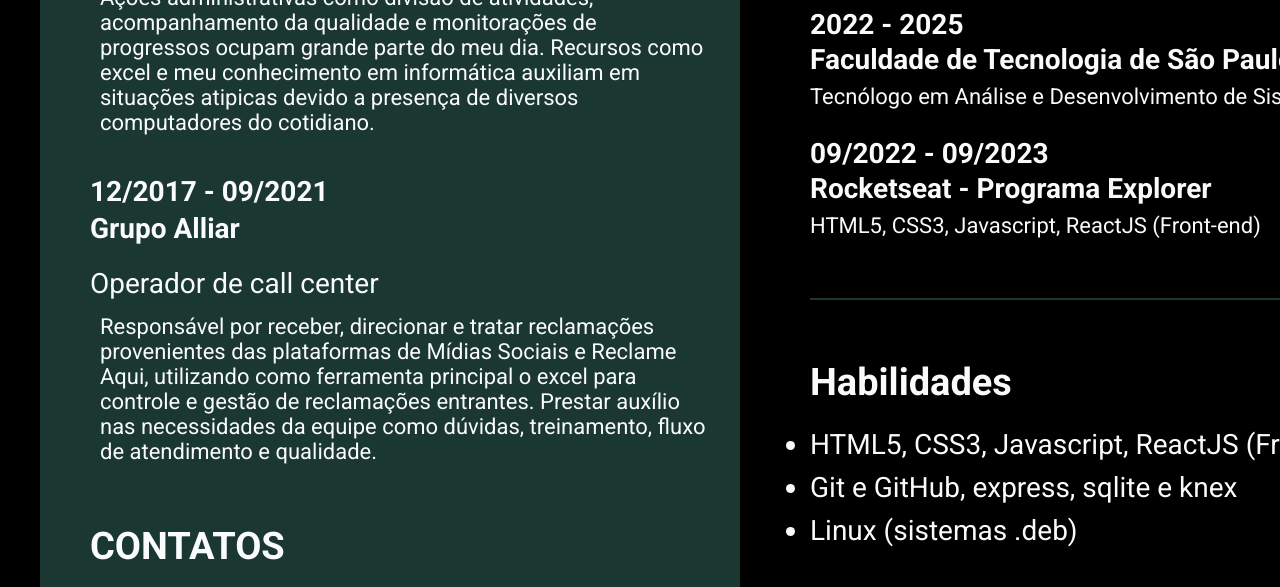
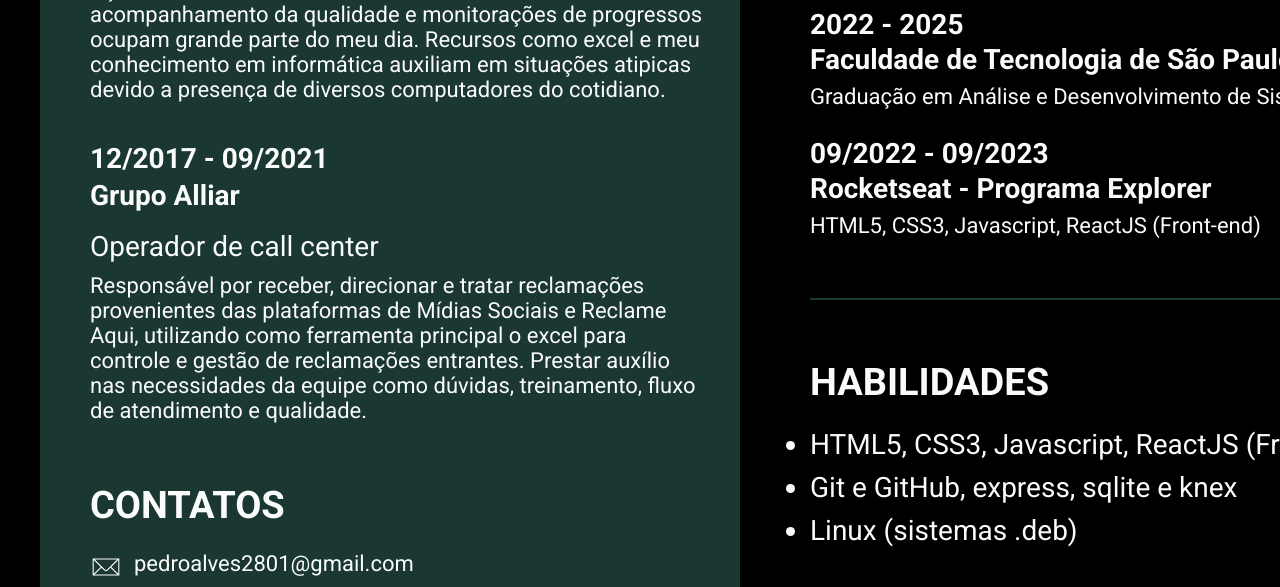
Before and after one commit to Pedro-Jelev/Portifolio, a plain HTML site: page index.html in a window 1280 px wide. Shown: the part 608-1195 px from the top of the page. Drawn offline with Linux system fonts and the light colour scheme.

Commit message:
small fixes

```diff
--- a/index.html
+++ b/index.html
@@ -102,7 +102,7 @@
           </div>
 
           <div class=" channel">
-            <a href="www.linkedin.com/in/joao-pedro-jelev" target="_blank">
+            <a href="https://linkedin.com/in/joao-pedro-jelev" target="_blank">
               <svg version="1.1" id="Layer_1" xmlns="http://www.w3.org/2000/svg"
                 xmlns:xlink="http://www.w3.org/1999/xlink" width="32" height="32" viewBox="0 0 32 32"
                 enable-background="new 0 0 32 32" xml:space="preserve">
@@ -139,7 +139,7 @@
           <div class="organization">
             <span class="period">2022 - 2025</span>
             <span class="company">Faculdade de Tecnologia de São Paulo</span>
-            <span class="development">Tecnólogo em Análise e Desenvolvimento de Sistemas</span>
+            <span class="development">Graduação em Análise e Desenvolvimento de Sistemas</span>
           </div>
 
           <div class="organization">
@@ -153,7 +153,7 @@
         <hr>
 
         <div id="skills">
-          <h2>Habilidades</h2>
+          <h2>HABILIDADES</h2>
 
           <ul>
             <li>HTML5, CSS3, Javascript, ReactJS (Front-end)</li>
--- a/style.css
+++ b/style.css
@@ -16,7 +16,7 @@
 }
 
 body {
-  height: var(--tot-height);
+  height: calc(var(--tot-height) + 10rem);
   padding: 4rem;
   font-size: 1.6rem;
   font-family: 'Roboto', sans-serif;
@@ -29,6 +29,7 @@ div#app {
   display: grid;
   position: relative;
   margin: 0 auto;
+  border-radius: 10px;
   padding: 6rem 6rem 6rem 5rem;
   overflow: hidden;
 }
@@ -145,12 +146,11 @@ ol li+li {
 
 .entity .office {
   font-weight: normal;
-  margin: 1.4rem 0;
+  margin: 1rem 0;
 }
 
 .entity p {
   font-size: var(--fs-p);
-  padding-left: 1rem;
 }
 
 #contact {
@@ -195,7 +195,7 @@ ol li+li {
   font-size: var(--fs-span);
 }
 
-.development {
+.organization .development {
   font-size: var(--fs-p);
 }
 
```
